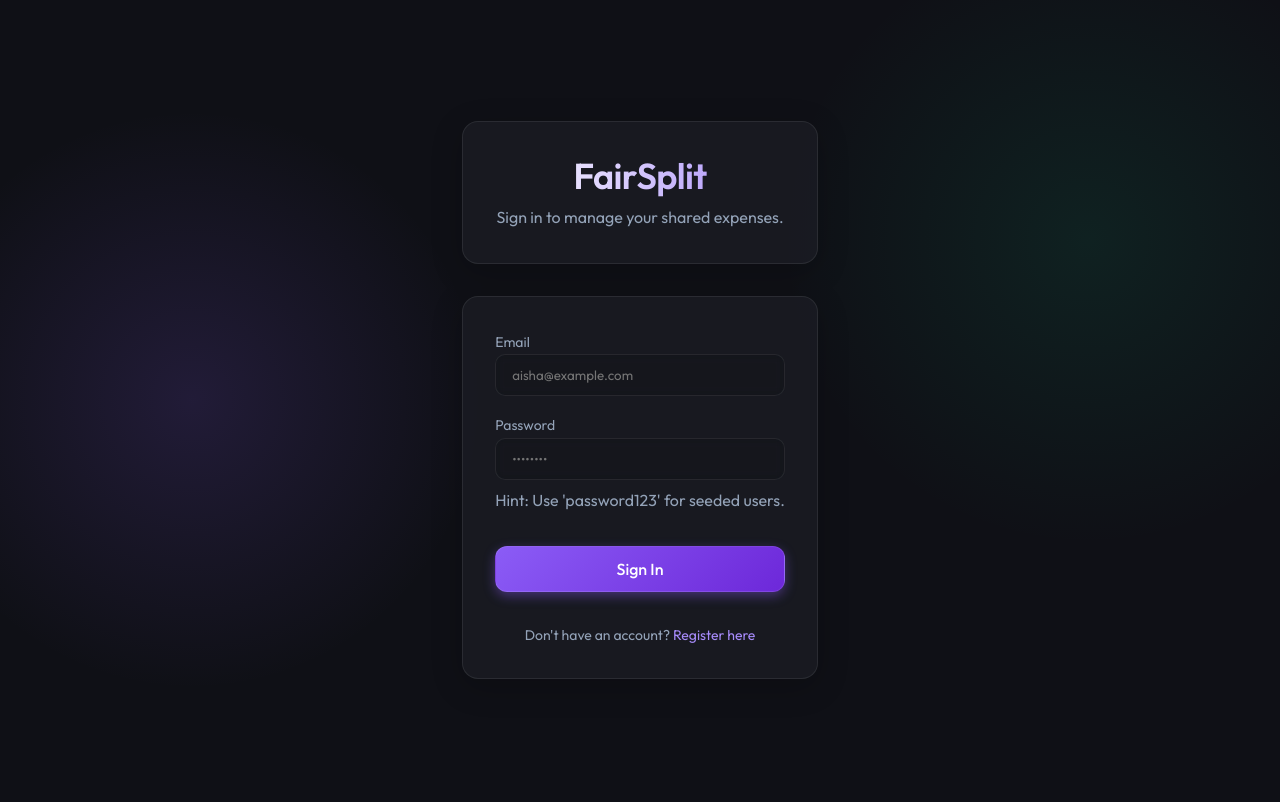
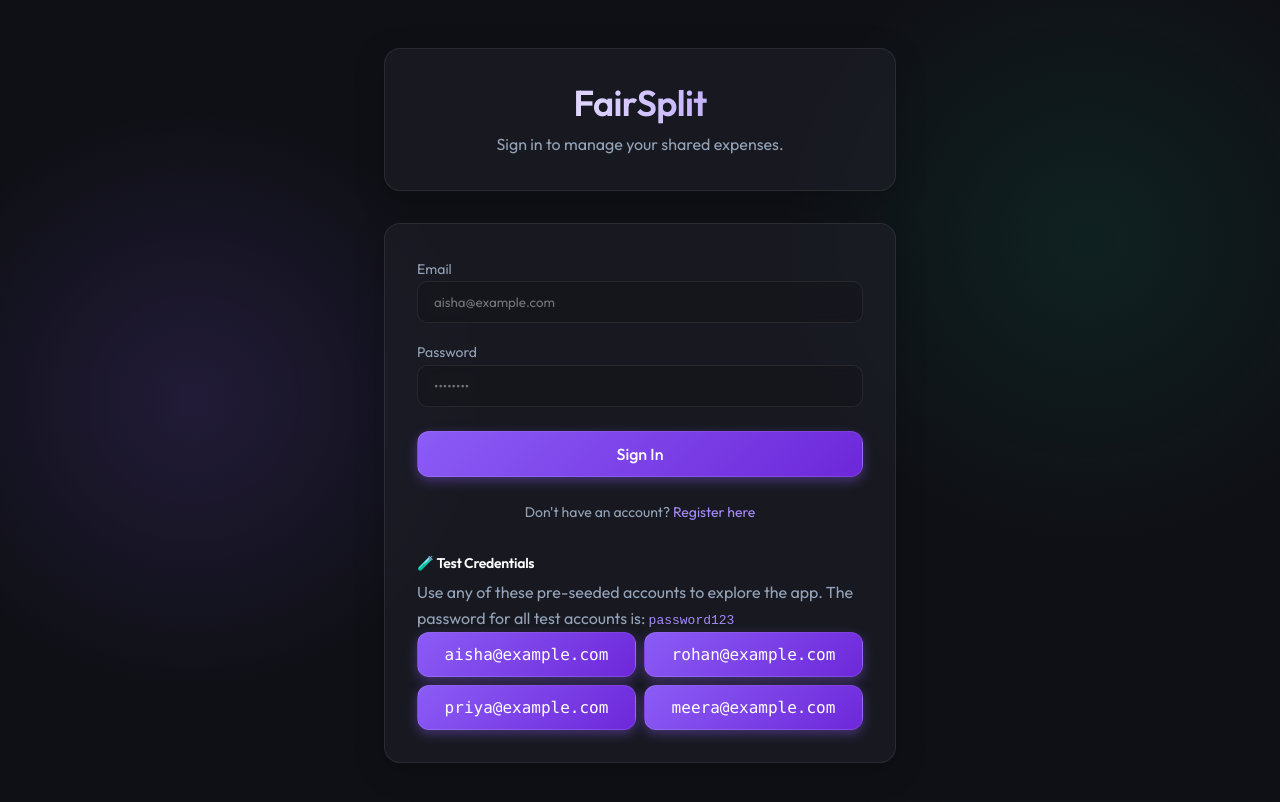
Before and after one commit to Srijan-7904/SpreeTail, a React app in the folder frontend/: page /login in a window 1280 px wide. Shown: the top 802 px of the page. Built offline with nearby package versions, Linux system fonts and the light colour scheme; the HTML template or start-up script is replaced by a standard one.

Commit message:
Final layout and Login UI enhancements

```diff
--- a/frontend/src/components/Analytics.jsx
+++ b/frontend/src/components/Analytics.jsx
@@ -43,10 +43,10 @@ export default function Analytics({ activeGroupId }) {
   }));
 
   return (
-    <div className="grid grid-cols-1 md:grid-cols-2 gap-6 mb-8">
+    <div className="grid grid-cols-2 gap-6 mb-8">
       <div className="card">
         <h3 className="mb-4 font-semibold">Spending by Category</h3>
-        <div className="h-64">
+        <div style={{ height: '300px' }}>
           <ResponsiveContainer width="100%" height="100%">
             <PieChart>
               <Pie
@@ -71,7 +71,7 @@ export default function Analytics({ activeGroupId }) {
 
       <div className="card">
         <h3 className="mb-4 font-semibold">Total Paid by User</h3>
-        <div className="h-64">
+        <div style={{ height: '300px' }}>
           <ResponsiveContainer width="100%" height="100%">
             <BarChart data={barData}>
               <CartesianGrid strokeDasharray="3 3" stroke="#334155" />
--- a/frontend/src/pages/Expenses.jsx
+++ b/frontend/src/pages/Expenses.jsx
@@ -43,21 +43,21 @@ export default function Expenses({ activeGroupId }) {
 
   return (
     <div className="animate-fade-in max-w-5xl mx-auto">
-      <div className="flex flex-col md:flex-row items-center justify-between mb-8 gap-4">
+      <div className="flex items-center justify-between mb-8 gap-4">
         <div>
           <h1>Group Ledger</h1>
           <p className="text-muted">A complete history of all group spending.</p>
         </div>
 
-        <div className="flex gap-4 w-full md:w-auto">
+        <div className="flex gap-4 w-full" style={{ width: 'auto' }}>
           <input
             type="text"
             placeholder="Search expenses..."
             value={searchTerm}
             onChange={e => setSearchTerm(e.target.value)}
-            className="w-full md:w-64"
+            style={{ width: '256px' }}
           />
-          <select value={filterCategory} onChange={e => setFilterCategory(e.target.value)} className="w-full md:w-40">
+          <select value={filterCategory} onChange={e => setFilterCategory(e.target.value)} style={{ width: '160px' }}>
             <option value="All">All Categories</option>
             <option value="General">General</option>
             <option value="Food">Food</option>
--- a/frontend/src/pages/Groups.jsx
+++ b/frontend/src/pages/Groups.jsx
@@ -62,7 +62,7 @@ export default function Groups({ groups, onGroupsChanged }) {
         <h1 className="text-3xl font-bold bg-clip-text text-transparent bg-gradient-to-r from-primary to-blue-400">Manage Groups</h1>
       </div>
 
-      <div className="grid grid-cols-1 md:grid-cols-3 gap-6">
+      <div className="grid grid-cols-3 gap-6">
         {/* Sidebar: Group List & Create */}
         <div className="card space-y-6">
           <div>
@@ -99,7 +99,7 @@ export default function Groups({ groups, onGroupsChanged }) {
 
         {/* Main Panel: Group Details & Invites */}
         {selectedGroup ? (
-          <div className="md:col-span-2 space-y-6">
+          <div style={{ gridColumn: 'span 2' }} className="space-y-6">
             <div className="card">
               <h2 className="font-semibold mb-4">Group Members</h2>
               <div className="grid gap-3">
@@ -153,7 +153,7 @@ export default function Groups({ groups, onGroupsChanged }) {
             </div>
           </div>
         ) : (
-          <div className="md:col-span-2 card flex items-center justify-center text-muted">
+          <div style={{ gridColumn: 'span 2' }} className="card flex items-center justify-center text-muted">
             Select or create a group to manage members.
           </div>
         )}
--- a/frontend/src/pages/Login.jsx
+++ b/frontend/src/pages/Login.jsx
@@ -43,14 +43,24 @@ export default function Login() {
         <div>
           <label className="text-muted text-sm block mb-1">Password</label>
           <input type="password" required value={password} onChange={e => setPassword(e.target.value)} placeholder="••••••••" />
-          <div className="text-xs text-muted mt-2">Hint: Use 'password123' for seeded users.</div>
         </div>
 
-        <button type="submit" className="mt-4 w-full">Sign In</button>
+        <button type="submit" className="mt-2 w-full">Sign In</button>
 
-        <p className="text-center text-sm text-muted mt-4">
+        <p className="text-center text-sm text-muted mt-2">
           Don't have an account? <Link to="/register" className="text-primary hover:underline">Register here</Link>
         </p>
+
+        <div className="mt-4 p-4 rounded-xl bg-slate-800/50 border border-slate-700">
+          <h3 className="text-sm font-semibold mb-2">🧪 Test Credentials</h3>
+          <p className="text-xs text-muted mb-3">Use any of these pre-seeded accounts to explore the app. The password for all test accounts is: <code className="bg-slate-900 px-1 py-0.5 rounded text-primary">password123</code></p>
+          <div className="grid grid-cols-2 gap-2 text-xs font-mono text-slate-300">
+            <button type="button" onClick={() => { setEmail('aisha@example.com'); setPassword('password123'); }} className="bg-slate-900 border border-slate-700 hover:border-primary p-2 rounded text-left transition-colors">aisha@example.com</button>
+            <button type="button" onClick={() => { setEmail('rohan@example.com'); setPassword('password123'); }} className="bg-slate-900 border border-slate-700 hover:border-primary p-2 rounded text-left transition-colors">rohan@example.com</button>
+            <button type="button" onClick={() => { setEmail('priya@example.com'); setPassword('password123'); }} className="bg-slate-900 border border-slate-700 hover:border-primary p-2 rounded text-left transition-colors">priya@example.com</button>
+            <button type="button" onClick={() => { setEmail('meera@example.com'); setPassword('password123'); }} className="bg-slate-900 border border-slate-700 hover:border-primary p-2 rounded text-left transition-colors">meera@example.com</button>
+          </div>
+        </div>
       </form>
     </div>
   );
```
Also changed, not shown: 1 other file (tests, documents, lock files or other folders).
